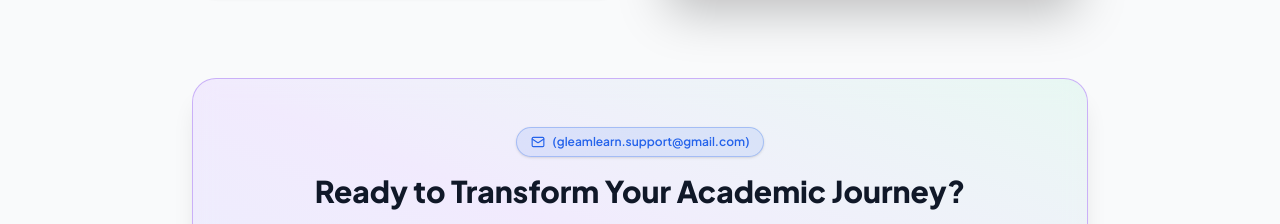
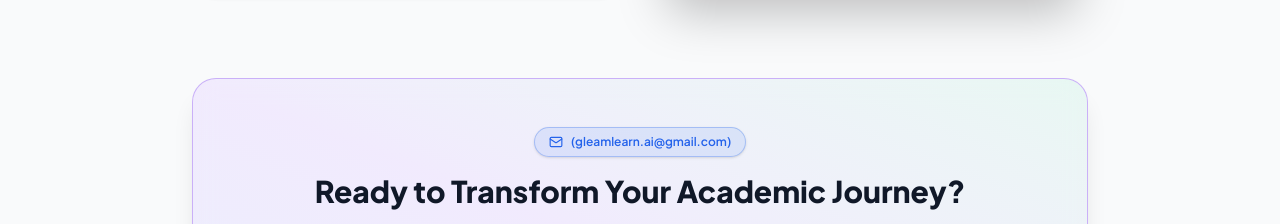
Before and after one commit to Hilosthone/gleamlearn, a Next.js app: page / in a window 1280 px wide. Shown: the part 5681-5905 px from the top of the page. Built offline with nearby package versions, Linux system fonts and the light colour scheme.

Commit message:
feat: emailJS contruction templates updated...

```diff
--- a/src/app/Legal&Help/PrivacyPolicy/page.tsx
+++ b/src/app/Legal&Help/PrivacyPolicy/page.tsx
@@ -170,12 +170,12 @@ export default function PrivacyPolicy() {
                   Have privacy questions or data requests?
                 </h4>
                 <p className="text-xs text-blue-800/80 dark:text-blue-400">
-                  Reach out directly to our data protection officer at gleamlearn.support@gmail.com
+                  Reach out directly to our data protection officer at gleamlearn.ai@gmail.com
                 </p>
               </div>
             </div>
             <a
-              href="mailto:gleamlearn.support@gmail.com"
+              href="mailto:gleamlearn.ai@gmail.com"
               className="px-4 py-2 rounded-xl bg-brand-blue text-white text-xs font-semibold hover:bg-brand-blue/90 transition-colors shadow-sm shrink-0"
             >
               Contact DPO
--- a/src/app/Legal&Help/SupportCenter/page.tsx
+++ b/src/app/Legal&Help/SupportCenter/page.tsx
@@ -194,7 +194,7 @@ export default function SupportCenter() {
               </div>
             </div>
             <a
-              href="mailto:gleamlearn.support@gmail.com"
+              href="mailto:gleamlearn.ai@gmail.com"
               className="inline-flex items-center gap-2 px-5 py-2.5 rounded-xl bg-brand-blue text-white text-xs font-semibold hover:bg-brand-blue/90 transition-all shadow-sm shrink-0"
             >
               <span>Submit a Ticket</span>
--- a/src/components/Footer.tsx
+++ b/src/components/Footer.tsx
@@ -56,7 +56,7 @@ export default function FooterSection() {
                 </svg>
               </a>
               {/* Mail Icon */}
-              <a href="mailto:gleamlearn.support@gmail.com" className="w-9 h-9 rounded-xl bg-gray-50 dark:bg-dark-bg border border-gray-200 dark:border-dark-border flex items-center justify-center text-gray-600 dark:text-gray-400 hover:text-gray-900 dark:hover:text-white hover:border-brand-blue transition-all shadow-sm" aria-label="Email">
+              <a href="mailto:gleamlearn.ai@gmail.com" className="w-9 h-9 rounded-xl bg-gray-50 dark:bg-dark-bg border border-gray-200 dark:border-dark-border flex items-center justify-center text-gray-600 dark:text-gray-400 hover:text-gray-900 dark:hover:text-white hover:border-brand-blue transition-all shadow-sm" aria-label="Email">
                 <Mail className="w-4 h-4" />
               </a>
             </div>
--- a/src/components/PricingSection.tsx
+++ b/src/components/PricingSection.tsx
@@ -71,7 +71,7 @@ export default function PricingSection() {
 
   /**
    * Handles user submission via EmailJS using Service ID: service_h139hj1.
-   * Dispatches details to gleamlearn.support@gmail.com and triggers the automated welcome email.
+   * Dispatches details to gleamlearn.ai@gmail.com and triggers the automated welcome email.
    */
   const handleSignupSubmit = async (e: React.FormEvent) => {
     e.preventDefault();
@@ -303,7 +303,7 @@ export default function PricingSection() {
 
           <div className="inline-flex items-center gap-2 px-3.5 py-1.5 rounded-full bg-brand-blue/10 border border-brand-blue/30 text-brand-blue text-xs font-semibold mb-4 relative z-10 shadow-sm">
             <Mail className="w-3.5 h-3.5" />
-            <span>(gleamlearn.support@gmail.com)</span>
+            <span>(gleamlearn.ai@gmail.com)</span>
           </div>
 
           <h3 className="text-2xl sm:text-3xl font-extrabold text-gray-900 dark:text-white mb-4 relative z-10">
@@ -389,7 +389,7 @@ export default function PricingSection() {
               </div>
 
               <p className="text-sm text-gray-600 dark:text-gray-400 mb-6 leading-relaxed">
-                Your signup data has been successfully routed via <span className="font-semibold text-gray-900 dark:text-white">gleamlearn.support@gmail.com</span>, and an automated welcome template has been dispatched to <span className="font-semibold text-gray-900 dark:text-white">{userEmail || "your inbox"}</span>!
+                Your signup data has been successfully routed via <span className="font-semibold text-gray-900 dark:text-white">gleamlearn.ai@gmail.com</span>, and an automated welcome template has been dispatched to <span className="font-semibold text-gray-900 dark:text-white">{userEmail || "your inbox"}</span>!
               </p>
 
               <button
```
